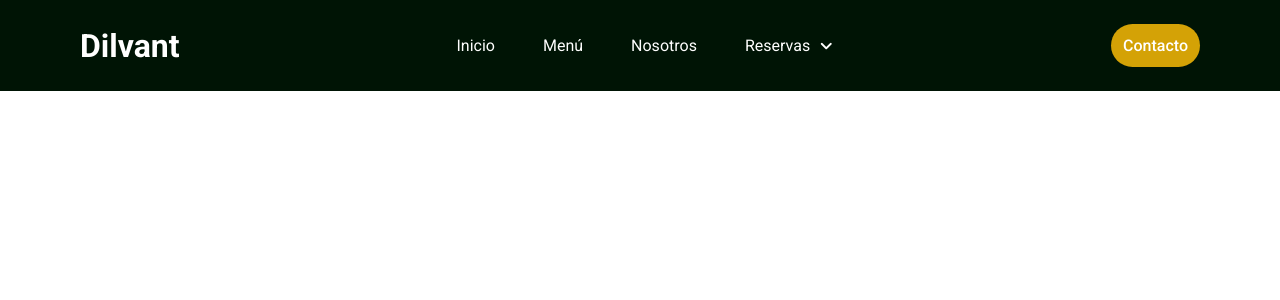
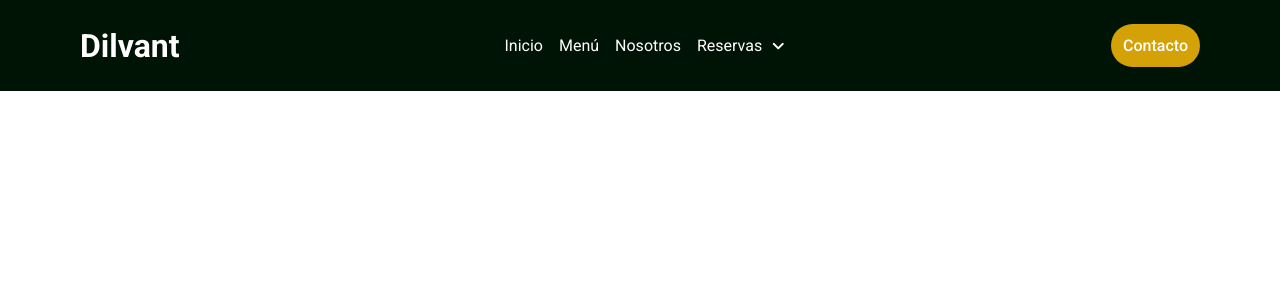
Before and after one commit to jhonatan0912/dilvant, an Angular app: page / in a window 1280 px wide. Shown: the top 300 px of the page. Built offline with nearby package versions, Linux system fonts and the light colour scheme.

Commit message:
chore: Update header component styles for mobile view

```diff
--- a/src/app/components/structural/header/header.component.scss
+++ b/src/app/components/structural/header/header.component.scss
@@ -33,16 +33,14 @@ $header-height: 75px;
     }
 
     @media (min-width:700px) {
+      all: unset;
       display: flex;
       flex-direction: row;
       align-items: center;
       gap: 1rem;
 
       &.active {
-        all: unset;
-        display: flex;
-        flex-direction: row;
-        gap: 48px;
+        all: inherit;
       }
 
       .header-item {
--- a/src/app/components/structural/header/header.component.ts
+++ b/src/app/components/structural/header/header.component.ts
@@ -1,4 +1,4 @@
-import { Component, signal } from '@angular/core';
+import { Component, HostListener, signal } from '@angular/core';
 import { NavigationItem } from '@interfaces/header-item.interface';
 import { ButtonComponent } from "../../ui/button/button.component";
 import { NgClass } from '@angular/common';
@@ -19,9 +19,17 @@ export class HeaderComponent {
     { id: 4, label: 'Reservas', submenu: [] },
   ];
 
-  mobileMenuOpened = signal(true);
+  mobileMenuOpened = signal(false);
 
   onToggleMobileMenu(): void {
     this.mobileMenuOpened.set(!this.mobileMenuOpened());
   }
+
+  @HostListener('window:resize', ['$event'])
+  onResize(event: Event) {
+    const target = event.target as Window;
+    if (target.innerWidth > 700) {
+      this.mobileMenuOpened.set(false);
+    }
+  }
 }
```
